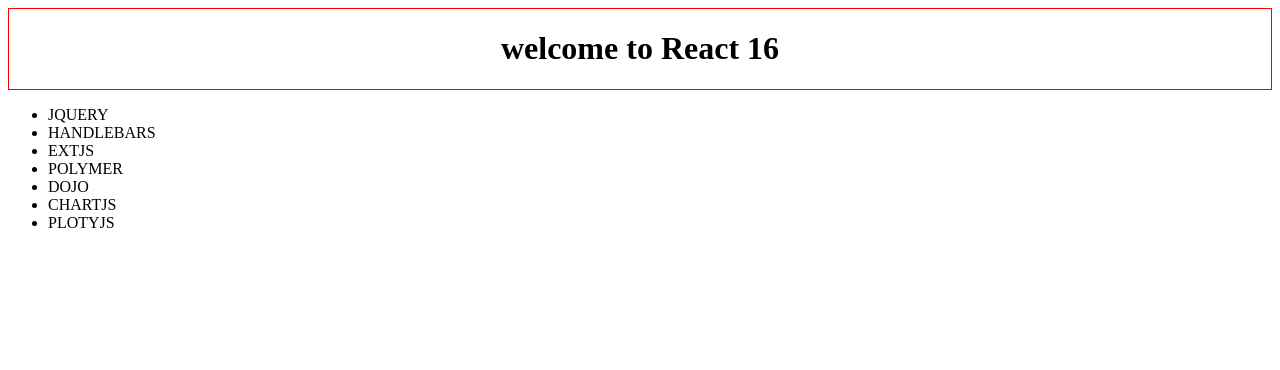
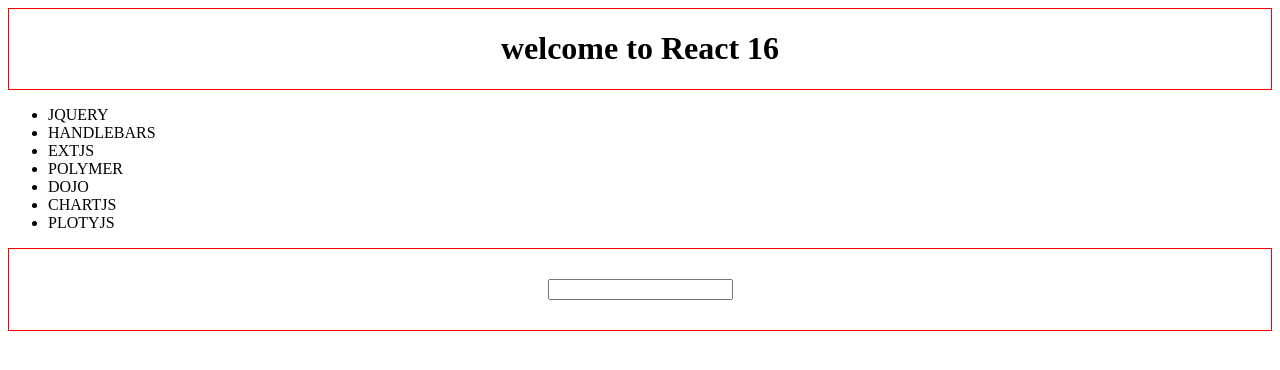
Before and after one commit to aniruddhha/angular, an Angular app in the folder ang-app/: page / in a window 1280 px wide. Shown: the top 370 px of the page. Built offline with nearby package versions, Linux system fonts and the light colour scheme.

Commit message:
*ngIf demo

```diff
--- a/ang-app/src/app/app.component.css
+++ b/ang-app/src/app/app.component.css
@@ -4,3 +4,7 @@
     align-items: center;
     justify-content: center;
 }
+
+.mgb {
+    padding: 30px;
+}
--- a/ang-app/src/app/app.component.html
+++ b/ang-app/src/app/app.component.html
@@ -6,3 +6,6 @@
     <li *ngFor="let lb of libs">{{lb.toUpperCase()}}</li>
   </ul>
 </div>
+<div class="cnt-cntr mgb">
+  <input type="text" *ngIf="isVs">
+</div>
--- a/ang-app/src/app/app.component.ts
+++ b/ang-app/src/app/app.component.ts
@@ -10,4 +10,5 @@
   version = 16
 
   libs = ['jquery', 'handlebars', 'extjs', 'polymer', 'dojo', 'chartjs', 'plotyjs']
+  isVs = true
 }
```
